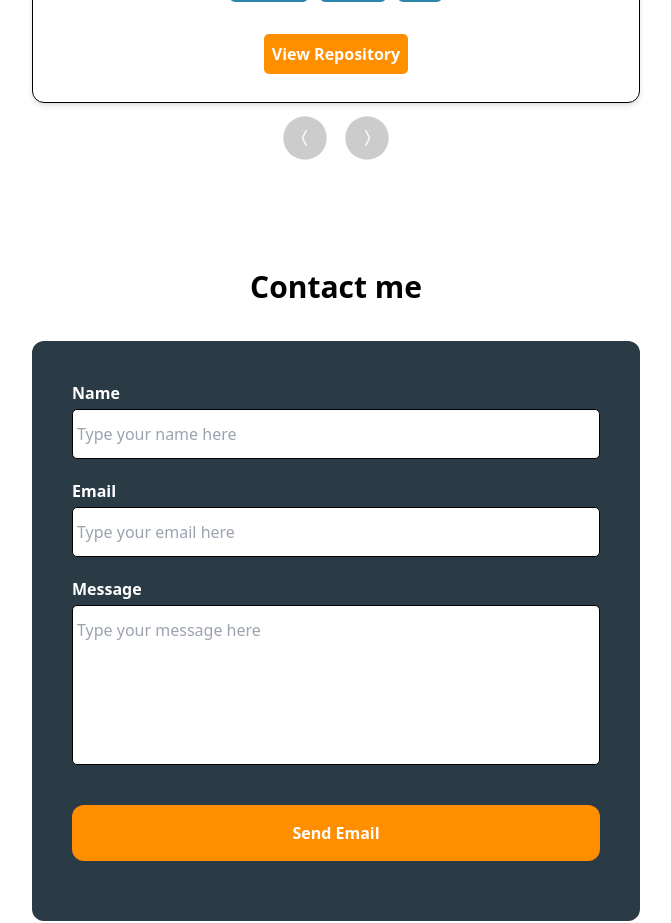
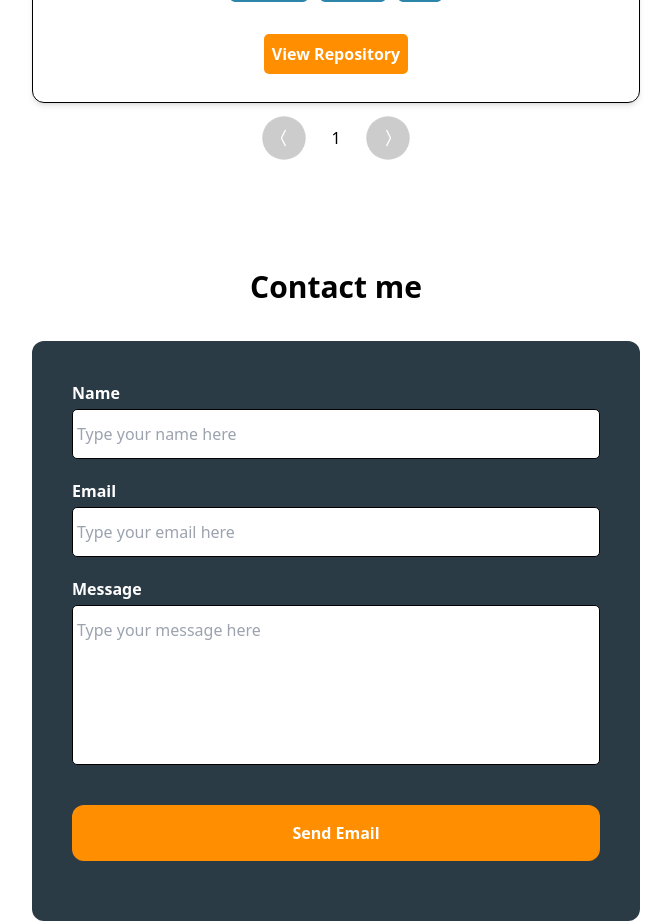
Before and after one commit to RoberthNC/My-Personal-Portfolio, a React (Vite) app: page / in a window 1280 px wide. Shown: the part 2160-3083 px from the top of the page, without its empty margins (304-975 px from the left). Built offline with nearby package versions, Linux system fonts and the light colour scheme.

Commit message:
Project index has been added to the project, that's all

```diff
--- a/src/components/Projects.jsx
+++ b/src/components/Projects.jsx
@@ -35,6 +35,7 @@ const Projects = () => {
 
         <div className="flex flex-row justify-center items-center gap-8 py-5">
           <BsChevronCompactLeft onClick={prevSlide} size={30} className="scale-[145%] rounded-full p-2 bg-black/20 text-white cursor-pointer" />
+          <p>{ currentIndex + 1 }</p>
           <BsChevronCompactRight onClick={nextSlide} size={30} className="scale-[145%] rounded-full p-2 bg-black/20 text-white cursor-pointer" />
         </div>
 
```
